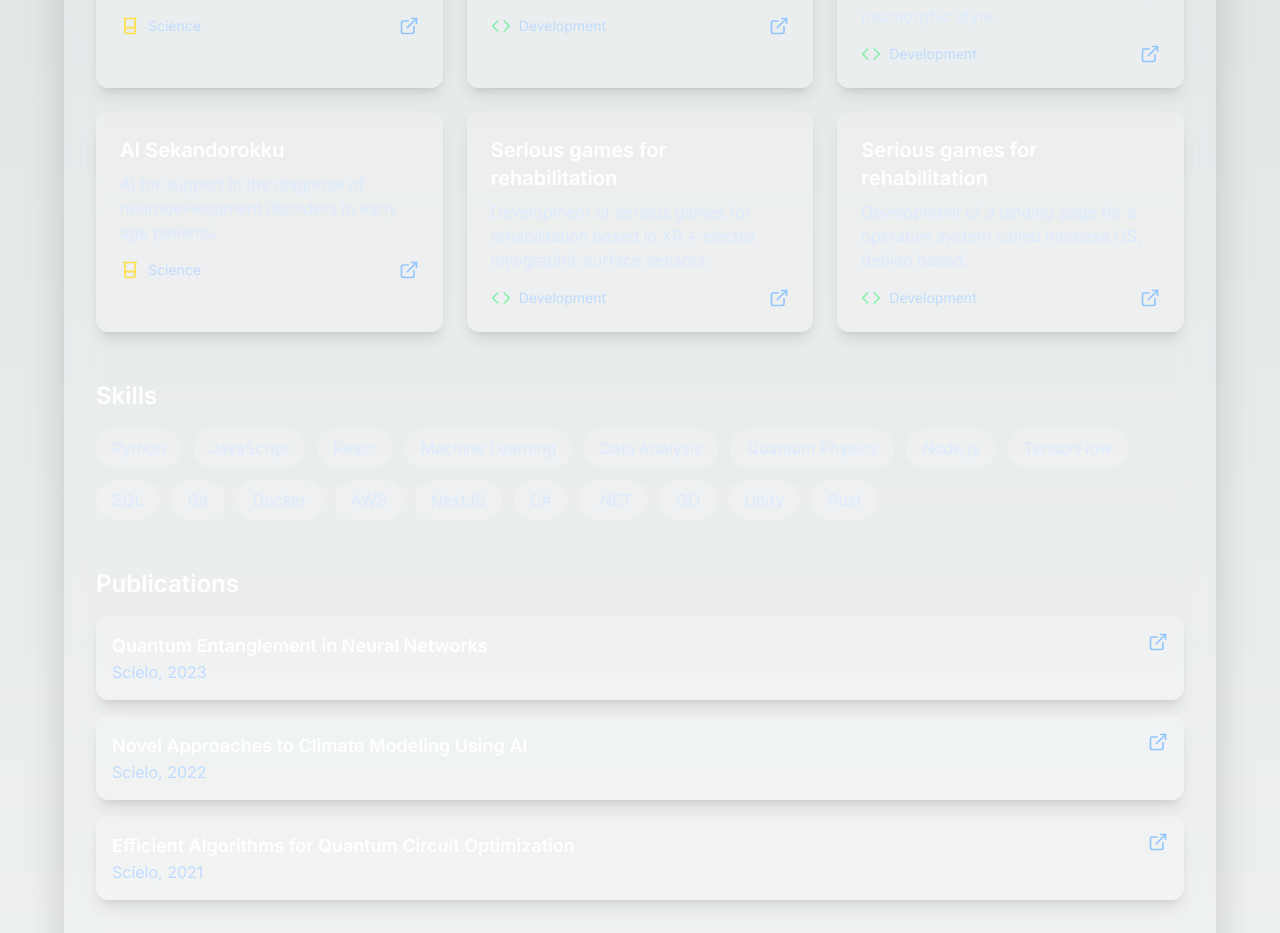
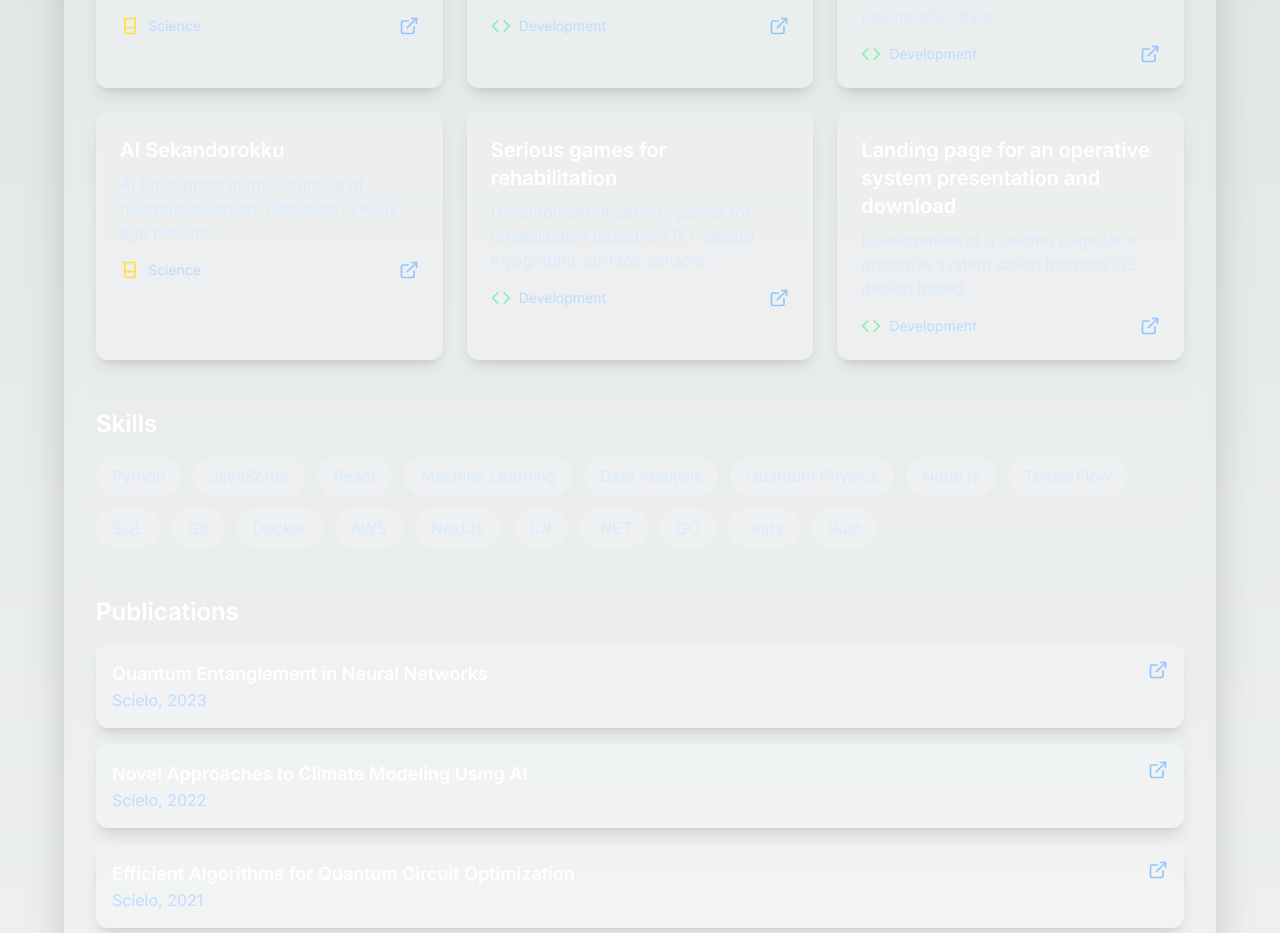
Before and after one commit to VerianCS/veriancs.github.io, a Next.js app: page / in a window 1280 px wide. Shown: the part 1260-2193 px from the top of the page. Built offline with nearby package versions, Linux system fonts and the light colour scheme.

Commit message:
Corrected a typo error in one of the projects

```diff
--- a/src/app/Components/MainPage/MainPage.jsx
+++ b/src/app/Components/MainPage/MainPage.jsx
@@ -33,7 +33,7 @@ const projects = [
   { title: 'Comercial landing page and warehouse', type: 'dev', description: 'A business landing page made in NEXTJS with REACT + TAILWINDCSS, neumorphic style.', link: 'http://merhub.es/' },
   { title: 'AI Sekandorokku', type: 'science', description: 'AI for support in the diagnose of neurodevelopment disorders in early age patients.', link: 'https://www.cent.uo.edu.cu/cenpis/' },
   { title: 'Serious games for rehabilitation', type: 'dev', description: 'Development of serious games for rehabilitation based in XR + electro myographic surface sensors.', link: 'https://www.cent.uo.edu.cu/cbm/464-2/' },
-  { title: 'Serious games for rehabilitation', type: 'dev', description: 'Development of a landing page for a operative system called Increase OS, debian based.', link: 'https://increase-os.vercel.app/' },
+  { title: 'Landing page for an operative system presentation and download', type: 'dev', description: 'Development of a landing page for a operative system called Increase OS, debian based.', link: 'https://increase-os.vercel.app/' },
 ]
 
 const skills = ['Python', 'JavaScript', 'React', 'Machine Learning', 'Data Analysis', 'Quantum Physics', 'Node.js', 'TensorFlow', 'SQL', 'Git', 'Docker', 'AWS', "NextJS", "C#", ".NET", "GO", "Unity", "Rust"]
```
